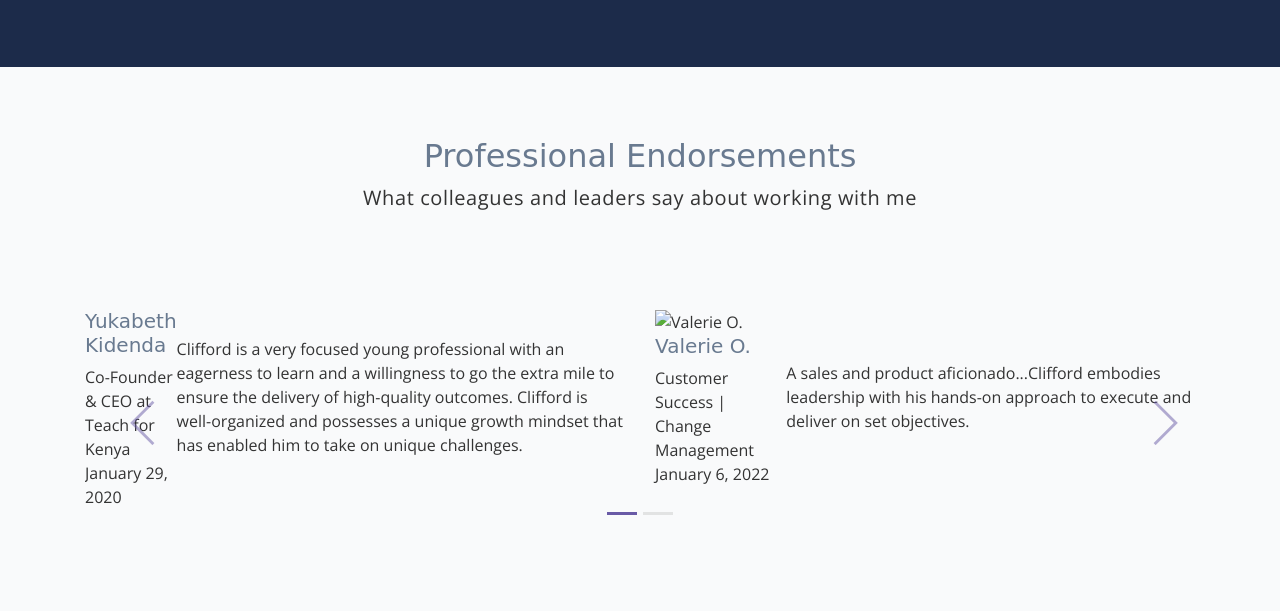
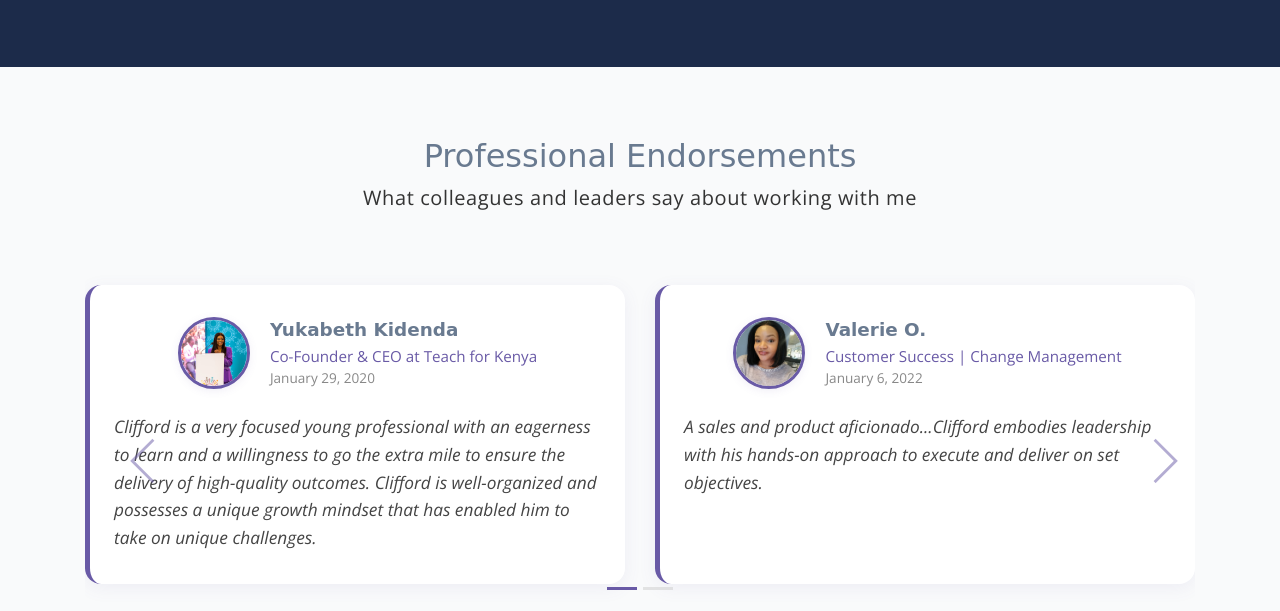
Before and after one commit to omari91/omari91.github.io, a website: page about.html in a window 1280 px wide. Shown: the part 4638-5249 px from the top of the page. Drawn offline with nearby package versions, Linux system fonts and the light colour scheme; a web font is replaced by a local one.

Commit message:
Update about.html
complete testimonial update

```diff
--- a/about.html
+++ b/about.html
@@ -178,6 +178,66 @@
         .testimonials-section .carousel-control-next-icon::before {
             font-family: 'themify';
             content: "\e649"; /* ti-angle-right */
+        }
+
+        .testimonial-card {
+            background: #fff;
+            border-radius: 16px;
+            box-shadow: 0 4px 18px rgba(105,90,166,0.08);
+            padding: 2rem 1.5rem;
+            margin-bottom: 2rem;
+            border-left: 5px solid #695aa6;
+            display: flex;
+            flex-direction: column;
+            height: 100%;
+        }
+        .testimonial-header {
+            display: flex;
+            align-items: center;
+            margin-bottom: 1rem;
+        }
+        .testimonial-avatar {
+            width: 72px;
+            height: 72px;
+            border-radius: 50%;
+            object-fit: cover;
+            border: 3px solid #695aa6;
+            margin-right: 1.25rem;
+            background: #f8f9fa;
+            box-shadow: 0 2px 8px rgba(105,90,166,0.10);
+        }
+        .testimonial-info h5 {
+            margin-bottom: 0.25rem;
+            font-size: 1.15rem;
+            font-weight: 600;
+        }
+        .testimonial-role {
+            font-size: 0.95rem;
+            color: #695aa6;
+            font-weight: 500;
+        }
+        .testimonial-date {
+            font-size: 0.85rem;
+            color: #888;
+        }
+        .testimonial-text {
+            margin-top: 0.5rem;
+        }
+        .testimonial-quote {
+            font-size: 1.08rem;
+            font-style: italic;
+            color: #444;
+            line-height: 1.6;
+        }
+        @media (max-width: 767px) {
+            .testimonial-header {
+                flex-direction: column;
+                align-items: flex-start;
+            }
+            .testimonial-avatar {
+                margin-right: 0;
+                margin-bottom: 0.75rem;
+            }
         }
     </style>
 </head>
@@ -399,6 +459,7 @@
     </div>
 </section>
 
+<!-- Testimonials Section -->
 <section class="testimonials-section section">
     <div class="container">
         <div class="row">
@@ -415,12 +476,12 @@
             </ol>
 
             <div class="carousel-inner">
-                <div class="carousel-item active">
+                                <div class="carousel-item active">
                     <div class="row justify-content-center">
                         <div class="col-md-6 mb-4 mb-md-0">
                             <div class="testimonial-card">
                                 <div class="testimonial-header">
-                                    <img src="assets/Yukabeth.jpg" alt="" class="testimonial-avatar">
+                                    <img src="assets/imgs/testimonials/Yukabeth.jpg" alt="Yukabeth Kidenda portrait" class="testimonial-avatar">
                                     <div class="testimonial-info">
                                         <h5>Yukabeth Kidenda</h5>
                                         <div class="testimonial-role">Co-Founder & CEO at Teach for Kenya</div>
@@ -435,9 +496,9 @@
                             </div>
                         </div>
                         <div class="col-md-6">
-                             <div class="testimonial-card">
+                            <div class="testimonial-card">
                                 <div class="testimonial-header">
-                                    <img src="assets/Valarie.jpg" alt="Valerie O." class="testimonial-avatar">
+                                    <img src="assets/imgs/testimonials/Valarie.jpg" alt="Valerie O. portrait" class="testimonial-avatar">
                                     <div class="testimonial-info">
                                         <h5>Valerie O.</h5>
                                         <div class="testimonial-role">Customer Success | Change Management</div>
@@ -454,11 +515,11 @@
                     </div>
                 </div>
                 <div class="carousel-item">
-                     <div class="row justify-content-center">
+                    <div class="row justify-content-center">
                         <div class="col-md-6 mb-4 mb-md-0">
-                             <div class="testimonial-card">
+                            <div class="testimonial-card">
                                 <div class="testimonial-header">
-                                    <img src="assets/Alisha.jpg" alt="Alisha Eberle" class="testimonial-avatar">
+                                    <img src="assets/imgs/testimonials/Alisha.jpg" alt="Alisha Eberle portrait" class="testimonial-avatar">
                                     <div class="testimonial-info">
                                         <h5>Alisha Eberle</h5>
                                         <div class="testimonial-role">Marketing Manager at Pembroke</div>
@@ -475,7 +536,7 @@
                         <div class="col-md-6">
                             <div class="testimonial-card">
                                 <div class="testimonial-header">
-                                    <img src="assets/darren.jpg" alt="Darren Oyoo" class="testimonial-avatar">
+                                    <img src="assets/imgs/testimonials/Darren.jpg" alt="Darren Oyoo portrait" class="testimonial-avatar">
                                     <div class="testimonial-info">
                                         <h5>Darren Oyoo</h5>
                                         <div class="testimonial-role">Head of Sales at gtxn Co.</div>
@@ -491,7 +552,6 @@
                         </div>
                     </div>
                 </div>
-            </div>
 
             <a class="carousel-control-prev" href="#testimonialCarousel" role="button" data-slide="prev">
                 <span class="carousel-control-prev-icon" aria-hidden="true"></span>
```
